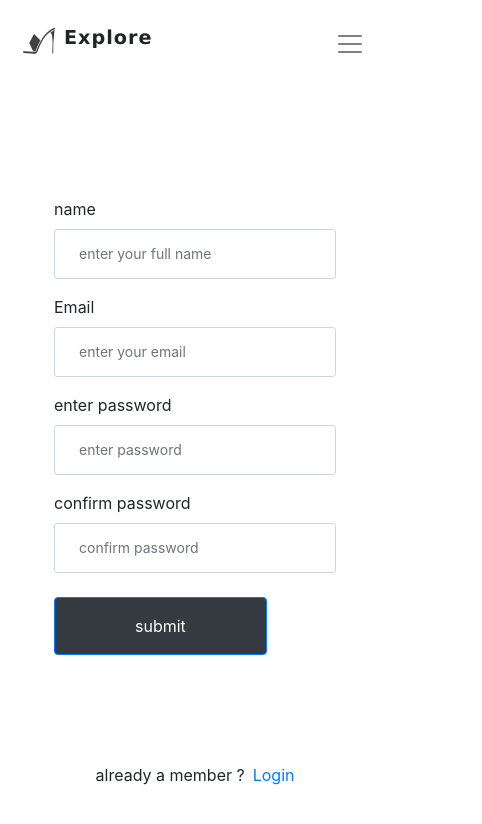
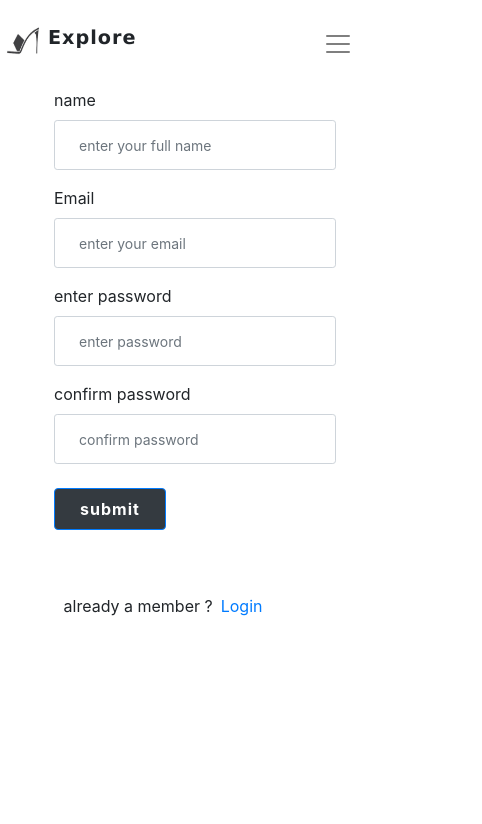
Before and after one commit to GabriellaAmah/Reactjs_Ecommerce_store, a React (Create React App) app: page /signup in a window 390 px wide. Shown: the top 824 px of the page, 482 px wide, since content can reach past the window. Built offline with nearby package versions, Linux system fonts and the light colour scheme; the HTML template or start-up script is replaced by a standard one.

Commit message:
fixed styling

```diff
--- a/public/index.html
+++ b/public/index.html
@@ -9,7 +9,7 @@
       name="description"
       content="Web site created using create-react-app"
     />
-   <!--<link rel="stylesheet" href="\bootstrap.css" /> -->
+  <!-- <link rel="stylesheet" href="\bootstrap.css" /> -->
     <link rel="stylesheet" href="https://stackpath.bootstrapcdn.com/bootstrap/4.5.2/css/bootstrap.min.css" />
     <link rel="apple-touch-icon" href="%PUBLIC_URL%/logo192.png" />
 
--- a/src/E-commerce frontend/Context/Auth/authState.js
+++ b/src/E-commerce frontend/Context/Auth/authState.js
@@ -38,7 +38,10 @@ export const AuthProvider = ({ children }) => {
             loginFormData.append("email", email);
             loginFormData.append("password", password);
 
+
+
             const loginData = await axios.post(LOGIN_ROUTE, loginFormData);
+
 
             dispatch({
                 type: LOGIN,
--- a/src/E-commerce frontend/components/AddProduct/productForm.css
+++ b/src/E-commerce frontend/components/AddProduct/productForm.css
@@ -1,8 +1,7 @@
 .formArea{
     display: flex;
     justify-content: center;
-    align-items: center;
-    height: 80vh;
+    height: 70vh;
     min-width: 100% !important;
 }
 
@@ -10,8 +9,22 @@
     width: 30%;
 }
 
+.loginText{
+    padding-top: 2em;
+    padding-right: 11em;
+}
+
 @media screen and (max-width: 500px){
-    .form{
-        width : 80%;
+    .form {
+        width: 80%;
+    }
+    .formArea{
+        width: 80%;
+        height: 60vh;
+    }
+
+    .loginText {
+        padding-top: unset;
+        padding-right: 4em;
     }
 }
--- /dev/null
+++ b/src/E-commerce frontend/components/Login/login.css
@@ -0,0 +1,5 @@
+.btn{
+    min-width: 7em;
+    font-weight: bold;
+    letter-spacing: 1px;
+}
--- a/src/E-commerce frontend/components/Login/login.jsx
+++ b/src/E-commerce frontend/components/Login/login.jsx
@@ -4,11 +4,12 @@ import { toast, ToastContainer } from "react-toastify";
 import "react-toastify/dist/ReactToastify.css";
 import { AuthContext } from "../../Context/Auth/authState";
 import "../AddProduct/productForm.css";
+import "./login.css";
 import ExploreButton from "../Buttton/button";
 import Input from "../Form/input";
 
 export const Login = (props) => {
-  const { userLogin, errorMessage } = useContext(AuthContext);
+  const { userLogin } = useContext(AuthContext);
   const [loginValue, setLoginValue] = useState({
     email: "",
     password: "",
@@ -18,20 +19,27 @@ export const Login = (props) => {
     setLoginValue({ ...loginValue, [e.target.name]: e.target.value });
   };
 
+  const { email, password } = loginValue;
+
   const handleSubmit = async (e) => {
     e.preventDefault();
+    if (!email || !password) {
+      return toast("complete the fields");
+    }
     let loginComplete = await userLogin(loginValue);
 
-    loginComplete ? props.history.push("/") : toast(errorMessage);
+    loginComplete
+      ? props.history.push("/")
+      : toast("an error occured please try again");
   };
 
   return (
-    <div className="d-flex justify-content-center" style={{ height: "40vh" }}>
+    <div className="d-flex justify-content-center align-items-center" style={{ height: "40vh" }}>
       <ToastContainer />
-      <Form className='form' onSubmit={handleSubmit}>
+      <Form className="form" onSubmit={handleSubmit}>
         <Col xs="auto">
           <Input
-          classname='p-4'
+            classname="p-4"
             label="Email"
             type="email"
             name="email"
@@ -41,7 +49,7 @@ export const Login = (props) => {
           />
 
           <Input
-          classname='p-4'
+            classname="p-4"
             label="Password"
             type="password"
             name="password"
@@ -49,7 +57,13 @@ export const Login = (props) => {
             onChange={handleChange}
           />
 
-          <ExploreButton type="submit" text="submit" classname="bg-dark" />
+          <div className="d-flex justify-content-center mt-4 ">
+            <ExploreButton
+              type="submit"
+              text="submit"
+              classname="bg-dark btn "
+            />
+          </div>
         </Col>
       </Form>
     </div>
--- a/src/E-commerce frontend/components/PopUp/promo.css
+++ b/src/E-commerce frontend/components/PopUp/promo.css
@@ -21,3 +21,18 @@
 .btn{
     margin-top: 0.5em;
 }
+
+@media screen and (max-width: 500px){
+    .promo-section h2 {
+        font-size: 1.2rem;
+    }
+
+    .promo-section p{
+        letter-spacing: 0.5px;
+        font-size: 15px;
+    }
+
+    .btn{
+        padding: 0.5em !important;
+    }
+}
--- a/src/E-commerce frontend/components/Signup/SignupForm.jsx
+++ b/src/E-commerce frontend/components/Signup/SignupForm.jsx
@@ -36,12 +36,12 @@ const SignupForm = (props) => {
 
   return (
     <div>
-      <div className="formArea">
+      <div className="formArea  ">
         <ToastContainer />
-        <Form method="post" className='form' onSubmit={handleSubmit}>
+        <Form method="post" className="form" onSubmit={handleSubmit}>
           <Col xs="auto">
             <Input
-            classname='p-4'
+              classname="p-4"
               label="name"
               type="text"
               name="name"
@@ -50,7 +50,7 @@ const SignupForm = (props) => {
             />
 
             <Input
-            classname='p-4'
+              classname="p-4"
               label="Email"
               type="email"
               name="email"
@@ -59,7 +59,7 @@ const SignupForm = (props) => {
             />
 
             <Input
-            classname='p-4'
+              classname="p-4"
               label="enter password"
               type="password"
               name="subPassword"
@@ -68,7 +68,7 @@ const SignupForm = (props) => {
             />
 
             <Input
-            classname='p-4'
+              classname="p-4"
               label="confirm password"
               type="password"
               name="confirmPassword"
@@ -80,7 +80,7 @@ const SignupForm = (props) => {
           </Col>
         </Form>
       </div>
-      <div className="d-flex justify-content-center">
+      <div className="d-flex justify-content-center loginText">
         <p>already a member ? </p>
         <div className="text-primary pl-2">
           <Link to="/login">Login</Link>
--- /dev/null
+++ b/src/E-commerce frontend/components/Spinner/spinner.jsx
@@ -0,0 +1,15 @@
+import React from 'react';
+import SpinnerImage from "../../assets/images/loading.gif";
+
+const Spinner = () => {
+    return (
+        <div>
+            <div className="d-flex justify-content-center">
+          <img src={SpinnerImage} alt="spinner" />
+        </div>
+        <p className="text-center">Loading ...</p>
+        </div>
+    )
+}
+
+export default Spinner
--- a/src/E-commerce frontend/components/layout/Header/header.css
+++ b/src/E-commerce frontend/components/layout/Header/header.css
@@ -1,7 +1,6 @@
 .header{
     display: flex !important;
     justify-content: space-between;
-    position: static;
 }
 
 
@@ -17,6 +16,6 @@
     .headerLogo img{
         width: 3rem;
         height: 3rem;
-        margin: 1rem 0 1rem 1rem;
+        margin: 1rem 0 1rem 0;
     }
 }
--- a/src/E-commerce frontend/components/layout/Nav/nav.css
+++ b/src/E-commerce frontend/components/layout/Nav/nav.css
@@ -32,7 +32,7 @@
 
 .navbar .navButton{
     background-color: white;
-    border: 1px solid transparent;
+    border: 1px solid transparent !important;
     outline: transparent;
     max-width: 5% !important;
 }
@@ -51,7 +51,7 @@
     }
 
     button {
-       padding:1em 5em !important;
+       padding:1em 1em 1em 2em !important;
     }
 
     .navbar{
--- a/src/E-commerce frontend/components/layout/hamburger/menu.css
+++ b/src/E-commerce frontend/components/layout/hamburger/menu.css
@@ -14,6 +14,9 @@
     width: 100%;
     justify-content: center;
     align-items: center;
+    padding-bottom: 2rem;
+    position: relative;
+    bottom: 2rem;
 }
 
 .menu .navbar-nav .nav-link{
@@ -39,6 +42,7 @@
     padding:1em 2em;
     cursor: pointer;
     color: white;
+    font-size: 1.2rem;
 }
 
 .menu h1:hover{
--- a/src/E-commerce frontend/components/pages/Shop/Shop.jsx
+++ b/src/E-commerce frontend/components/pages/Shop/Shop.jsx
@@ -4,6 +4,8 @@ import Product from "../../Products/Product";
 import Promo from "../../PopUp/Promo";
 import { ShopContext } from "../../../Context/shop/shopState";
 import ModalBox from "../../Modal/Modal";
+import  Spinner from "../../Spinner/spinner"
+
 
 const Shop = () => {
   const {
@@ -15,11 +17,9 @@ const Shop = () => {
   } = useContext(ShopContext);
   const [modalShow, setModalShow] = useState(false);
 
-
   useEffect(() => {
     getProduct();
   }, []);
-
 
   const productDetail = async (id) => {
     await getProductDetail(id);
@@ -39,13 +39,13 @@ const Shop = () => {
       />
       <Promo />
       {loading ? (
-        <h1>product loading.....</h1>
+       <Spinner />
       ) : (
         <Product
           products={products}
           productDetail={productDetail}
           idName="accesories"
-          response = "No products available"
+          response="No products available"
         />
       )}
     </div>
```
Also changed, not shown: src/E-commerce frontend/assets/images/loading.gif (added).
